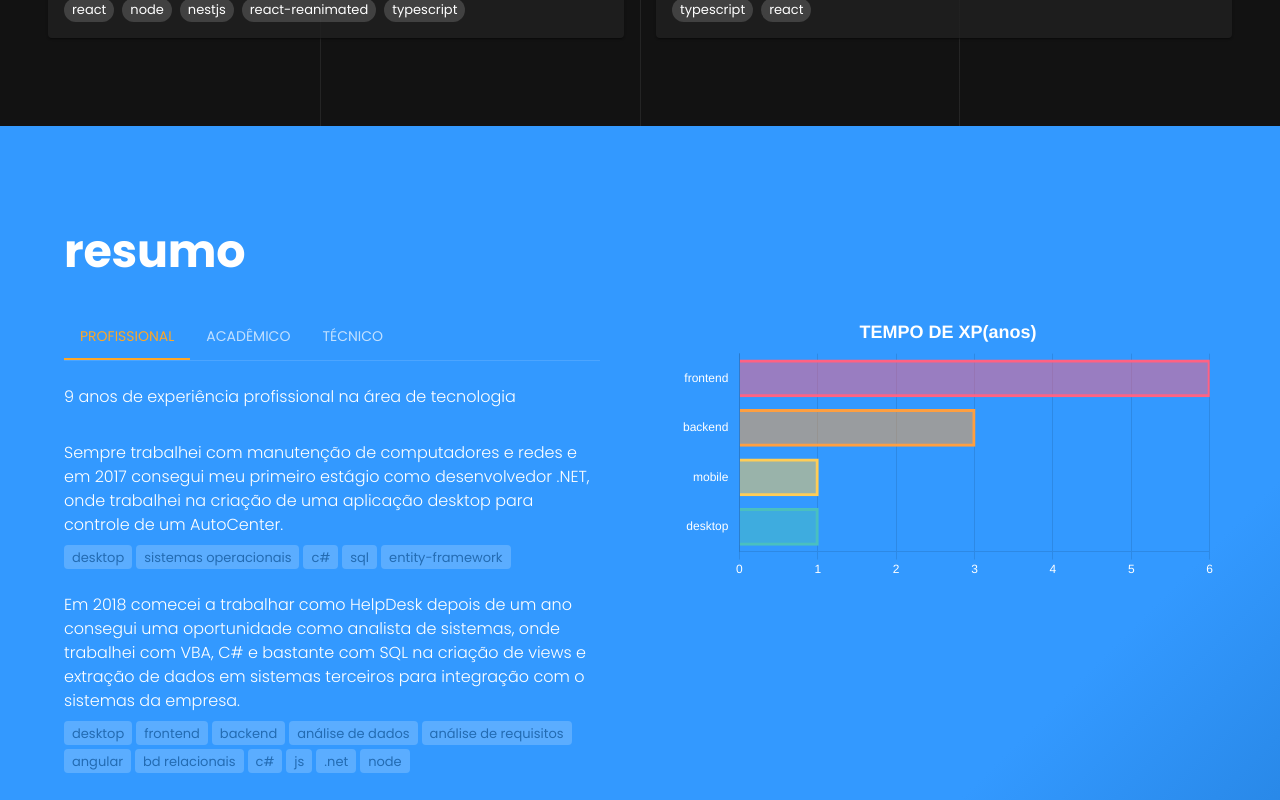
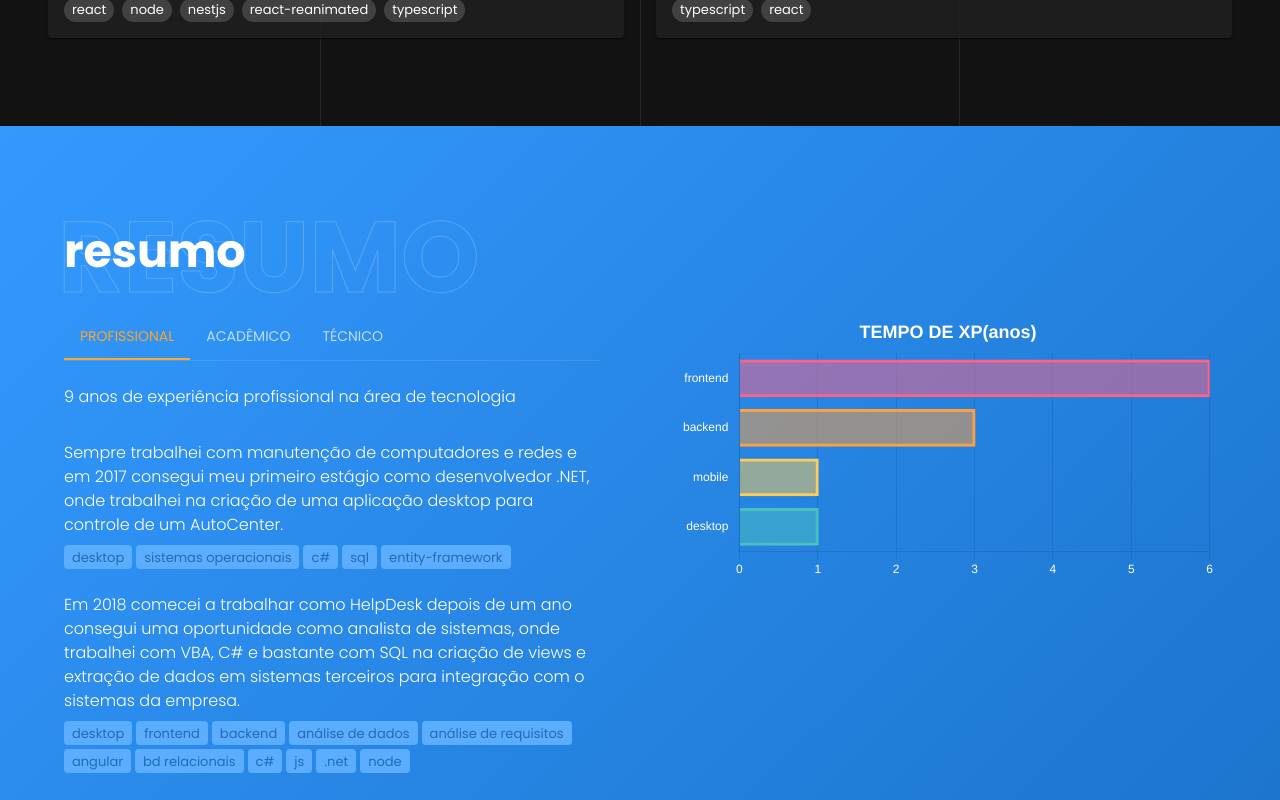
Before and after one commit to guialexandree/portifolio, a React (Vite) app: page / in a window 1280 px wide. Shown: the part 1300-2100 px from the top of the page. Built offline with nearby package versions, Linux system fonts and the light colour scheme.

Commit message:
fix: correção layout

```diff
--- a/src/components/Title/styles.scss
+++ b/src/components/Title/styles.scss
@@ -20,7 +20,7 @@
     white-space: nowrap;
     -webkit-text-stroke: 1px #fff;
     bottom: -20px;
-    z-index: -1;
+    z-index: 0;
     text-transform: uppercase;
   }
 }
--- a/src/pages/Resume/index.tsx
+++ b/src/pages/Resume/index.tsx
@@ -38,7 +38,7 @@ const Resume: React.FC = () => {
         px: deviceType === 'mobile' ? 4 : 8,
         width: '100%',
         minHeight: '40vh',
-        backgroundImage: 'linear-gradient(135deg, rgba(51,153,255,1) 0%, rgba(51,153,255,1) 64%, rgba(22,106,190,1) 100%)',
+        backgroundImage: 'linear-gradient(135deg, rgba(51,153,255,1) 0%, rgba(22,106,190,1) 100%)',
       }}
     >
       <Stack justifyContent='center'>
```
